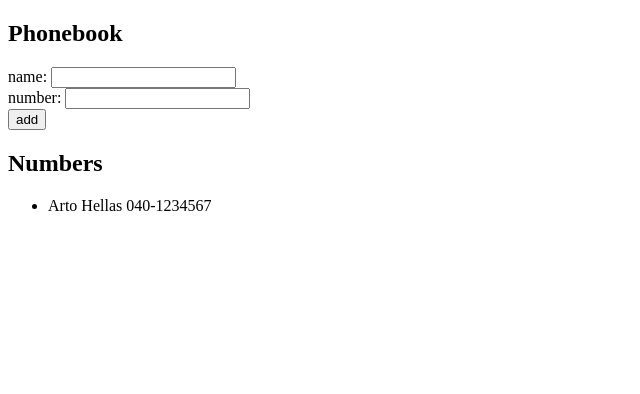
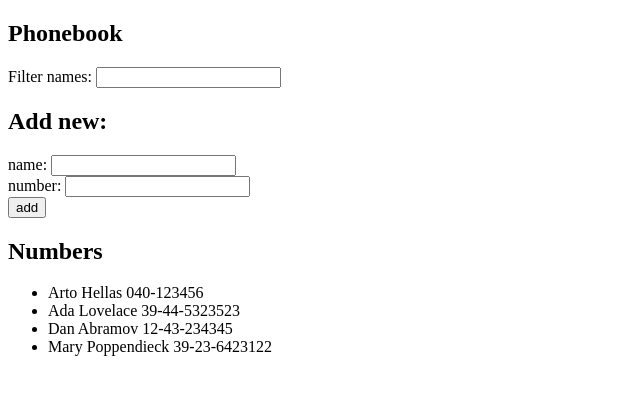
Before and after one commit to dermotbg/fullstackopen2, a React (Vite) app in the folder phonebook/: page / in a window 1280 px wide. Shown: the top 394 px of the page, without its empty margins (0-640 px from the left). Built offline with nearby package versions, Linux system fonts and the light colour scheme.

Commit message:
2.9 done

```diff
--- a/phonebook/src/App.jsx
+++ b/phonebook/src/App.jsx
@@ -6,12 +6,15 @@ const Entry = ({person}) => {
 
 const App = () => {
   const [persons, setPersons] = useState([
-    { name: 'Arto Hellas',
-      number: '040-1234567'
-    }
+    { name: 'Arto Hellas', number: '040-123456', id: 1 },
+    { name: 'Ada Lovelace', number: '39-44-5323523', id: 2 },
+    { name: 'Dan Abramov', number: '12-43-234345', id: 3 },
+    { name: 'Mary Poppendieck', number: '39-23-6423122', id: 4 }
   ])
+
   const [newName, setNewName] = useState('')
   const [newNum, setNewNum] = useState('')
+  const [search, setSearch] = useState('')
 
   const nameCheck = (newName) => {
     return persons.some(p => p.name.toLowerCase() === newName.toLowerCase())
@@ -36,11 +39,19 @@ const App = () => {
   const handleNumAdd = (event) => {
     setNewNum(event.target.value)
   }
+  const handleSearch = (event) =>{
+    setSearch(event.target.value)
+  }
+  const nameFilter = search
+    ? persons.filter((p) => p.name.toLowerCase().includes(search.toLowerCase()))
+    : persons
 
 
   return (
     <div>
       <h2>Phonebook</h2>
+      <div>Filter names: <input value={search} onChange={handleSearch}/></div>
+      <h2>Add new:</h2>
       <form onSubmit={addName}>
         <div>
           name: <input value={newName} onChange={handleNameAdd}/>
@@ -54,7 +65,7 @@ const App = () => {
       </form>
       <h2>Numbers</h2>
       <ul>
-        {persons.map(p => <Entry key={p.name} person={p}/>)}
+        {nameFilter.map(p => <Entry key={p.name} person={p}/>)}
       </ul>
     </div>
   )
```
